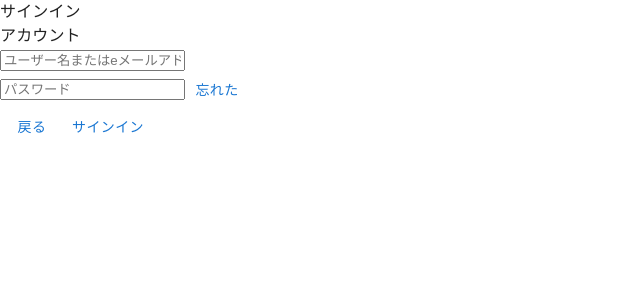
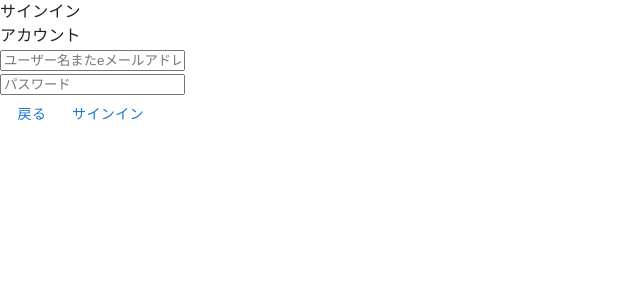
Before and after one commit to cuculus-dev/cuculus, a Next.js app: page /login in a window 1280 px wide. Shown: the top 300 px of the page, without its empty margins (0-640 px from the left). Built offline with nearby package versions, Linux system fonts and the light colour scheme.

Commit message:
仮作成の更新

```diff
--- a/src/components/common/atoms/LoginForm.tsx
+++ b/src/components/common/atoms/LoginForm.tsx
@@ -1,22 +1,34 @@
+import FormButton from '@/components/common/atoms/FormButton';
 import LinkButton from '@/components/common/atoms/LinkButton';
+import { Grid, styled } from '@mui/material';
+
+const StyledLogin = styled('div');
+
+type FormInputProps = {
+  id: string;
+  password: string;
+};
 
 export default function LoginForm() {
   return (
     <form>
+      {/* タイトル */}
       <div>サインイン</div>
       <div>アカウント</div>
       {/* 入力欄 */}
-      <input type="text" placeholder="ユーザー名またはeメールアドレス"></input>
+      <input id="id" type="text" placeholder="ユーザー名またeメールアドレス" />
       <div>
-        <input type="text" placeholder="パスワード"></input>
+        <input id="password" type="password" placeholder="パスワード" />
         {/* リンク */}
         {/* 更新画面へのリンク */}
-        <LinkButton href={'/'}>忘れた</LinkButton>
+        {/* <LinkButton href={'/'}>忘れた</LinkButton> */}
       </div>
-      {/*入力を破棄してTopへ*/}
+      {/*入力を保持せずしてTopへ*/}
       <LinkButton href={'/'}>戻る</LinkButton>
-      {/* ここで情報送信 */}
-      <LinkButton href={'/'}>サインイン</LinkButton>
+      {/* 入力情報送信 */}
+      <FormButton href={'/login'} type="submit">
+        サインイン
+      </FormButton>
     </form>
   );
 }
```
